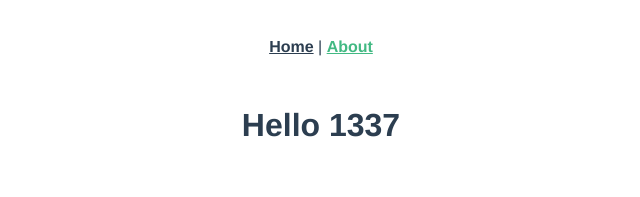
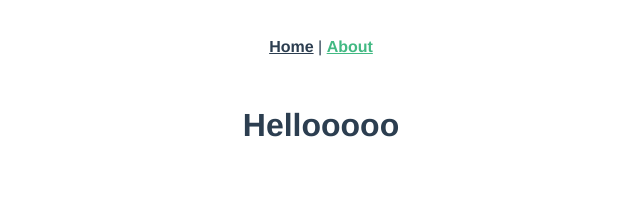
Before and after one commit to felix-tjernberg/plamera, a Vue app: page /#/about in a window 1280 px wide. Shown: the top 197 px of the page, without its empty margins (319-959 px from the left). Built offline with nearby package versions, Linux system fonts and the light colour scheme.

Commit message:
ändrade h1 i about

```diff
--- a/src/views/About.vue
+++ b/src/views/About.vue
@@ -1,5 +1,5 @@
 <template>
   <div class="about">
-    <h1>Hello 1337</h1>
+    <h1>Hellooooo</h1>
   </div>
 </template>
```
